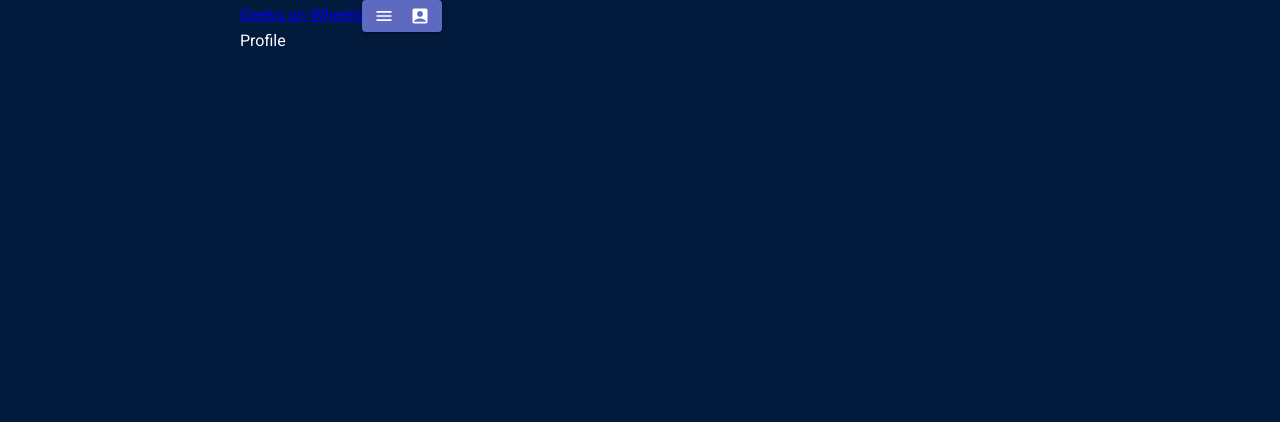
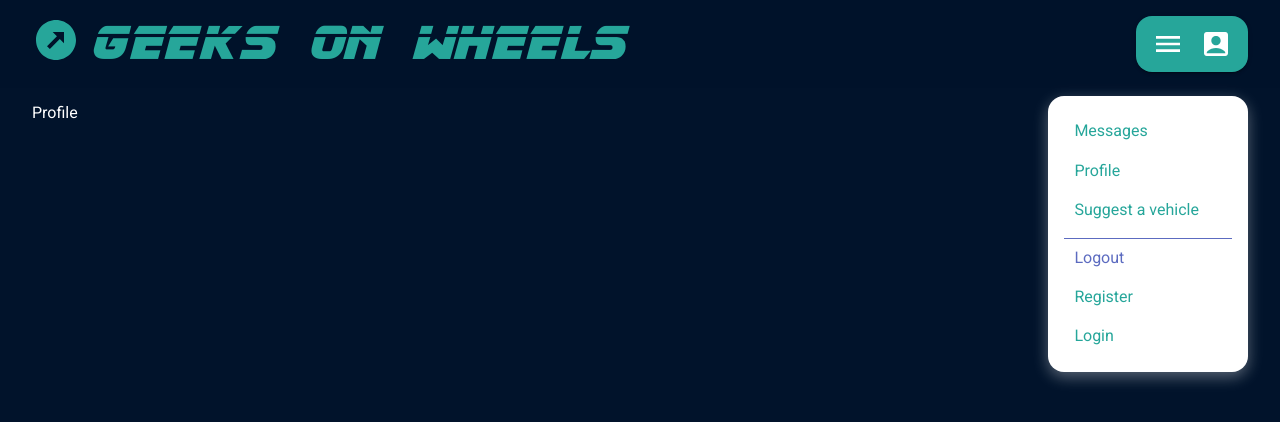
Before and after one commit to wi1dcode/hack2paris, a React (Create React App) app in the folder frontend/: page /profile in a window 1280 px wide. Both pictures are taken after a click on the button "MENU CONNEXION". Shown: the top 422 px of the page. Built offline with nearby package versions, Linux system fonts and the light colour scheme.

Commit message:
header styles and toggle menu

```diff
--- a/frontend/src/components/ConnexionPanel.jsx
+++ b/frontend/src/components/ConnexionPanel.jsx
@@ -1,36 +1,45 @@
+import React from "react";
 import { Link } from "react-router-dom";
-import { Button } from "react";
 
 function logout() {
     localStorage.clear();
+    //setIsLogged(false);
+};
+function closeMenu() {
+  let panelMenu = document.querySelector('.header__panel');
+  panelMenu.classList.toggle("opened");
 };
 
 function ConnexionPanel() {
   return (
-      <div  className="header__panel">
-        <ul className="header__offline">
-          <li className="header__item">
-            <Link to="/register" className="header__link">Register</Link>
-          </li>
-          <li className="header__item">
-            <Link to="/login" className="header__link">Login</Link>
-          </li>
-          <li className="header__item">
-            <Link to="/suggest" className="header__link">Suggest a vehicle</Link>
-          </li>
-        </ul>
-        <ul className="header__online">
-          <li className="header__item">
-              <Link to="/messages" className="header__link">Messages</Link>
+    <div  className="header__panel">
+        {/* {isLogged ? */}
+          <ul className="header__online">
+            <li className="header__item">
+                <Link to="/messages" className="header__link" onClick={closeMenu}>Messages</Link>
+              </li>
+              <li className="header__item">
+                <Link to="/profile" className="header__link" onClick={closeMenu}>Profile</Link>
+              </li>
+              <li className="header__item">
+                <Link to="/suggest" className="header__link" onClick={closeMenu}>Suggest a vehicle</Link>
+              </li>
+              <li className="header__item header__item--button">
+                <button className="header__logout" type="button" onClick={logout}>Logout</button>
+              </li>
+          </ul>
+        {/* : */}
+          <ul className="header__offline">
+            <li className="header__item">
+              <Link to="/register" className="header__link" onClick={closeMenu}>Register</Link>
             </li>
             <li className="header__item">
-              <Link to="/profile" className="header__link">Profile</Link>
+              <Link to="/login" className="header__link" onClick={closeMenu}>Login</Link>
             </li>
-            <li className="header__item">
-              <Button className="header__logout" onClick={logout}>Logout</Button>
-            </li>
-        </ul>
-      </div>
+          </ul>
+        {/* } */}
+
+    </div>
   );
 }
 
--- a/frontend/src/components/Header.jsx
+++ b/frontend/src/components/Header.jsx
@@ -1,17 +1,34 @@
+import React from "react";
 import { Link } from "react-router-dom";
 import Button from '@mui/material/Button';
 import MenuIcon from '@mui/icons-material/Menu';
 import AccountBoxIcon from '@mui/icons-material/AccountBox';
-//import ConnexionPanel from "./ConnexionPanel";
+//import AnimationIcon from '@mui/icons-material/Animation';
+import OutboundIcon from '@mui/icons-material/Outbound';
+import ConnexionPanel from "./ConnexionPanel";
+
+function handlerMenu(){
+  let panelMenu = document.querySelector('.header__panel');
+  panelMenu.classList.toggle("opened");
+}
 
 function Header() {
   return (
     <header connexion="connexion" className="header">
-      <Link to="/home" className="header__title">Geeks on Wheels</Link>
-      <Button className="header__menu" variant="contained" startIcon={<MenuIcon />} endIcon={<AccountBoxIcon />} >
-        <span className="srOnly">Menu Connexion</span>
+      <Link to="/home" className="header__title">
+        <OutboundIcon />
+        <span>Geeks on Wheels</span>
+      </Link>
+      <Button
+        className="header__menu"
+        variant="contained"
+        startIcon={<MenuIcon fontSize="large" />}
+        endIcon={<AccountBoxIcon fontSize="large" />}
+        onClick={handlerMenu}
+        >
+          <span className="srOnly">Menu Connexion</span>
       </Button>
-      {/* <ConnexionPanel status="status"/> */}
+      <ConnexionPanel />
     </header>
   );
 }
--- a/frontend/src/services/theme.js
+++ b/frontend/src/services/theme.js
@@ -3,15 +3,15 @@ import { createTheme } from "@mui/material/styles";
 const theme = createTheme({
   palette: {
     primary: { //blue
+      dark: "#1a746b",
+      main: "#26a69a",
+      light: "#51b7ae",
+      contrastText: "#FFFFFF",
+    },
+    secondary: { //green
       dark: "#404a86",
       main: "#5c6bc0",
       light: "#7c88cc",
-      contrastText: "#FFFFFF",
-    },
-    secondary: { //green
-      dark: "#1a746b",
-      main: "#26a69a",
-      light: "#51b7ae",
       contrastText: "#FFFFFF",
     },
     custom: {
--- a/frontend/src/styles/components/_header.scss
+++ b/frontend/src/styles/components/_header.scss
@@ -0,0 +1,127 @@
+@keyframes rotation {
+    0% {
+        transform: rotate(0deg);
+    }
+    25% {
+        transform: rotate(5deg);
+    }
+    50% {
+        transform: rotate(0deg);
+    }
+    75% {
+        transform: rotate(-5deg);
+    }
+    100% {
+        transform: rotate(0deg);
+    }
+}
+
+.header{
+    position: relative;
+    padding: 1rem 2rem;
+    background-color: rgba(1, 19, 43, 0.5);
+    display: flex;
+    justify-content: space-between;
+
+    a{
+        text-decoration: none;
+    }
+
+    &__title{
+        color: $primaryMain;
+
+        svg, span{
+            display: inline-block;
+            vertical-align: top;
+            font-size: 3rem;
+        }
+        span{
+            font-family: $fontLogo;
+            padding: 0 0.75rem;
+        }
+    }
+
+    button.header__menu{
+        padding: 0.75rem 1.25rem;
+        border-radius : 1rem;
+
+        svg{
+            font-size: 2rem;
+        }
+    }
+
+    &__panel{
+        position: absolute;
+        right: 2rem;
+        top: 6rem;
+        z-index: 100;
+        width: 200px;
+        background-color: white;
+        border-radius: 1rem;
+        box-shadow: $shadow;
+        opacity: 0;
+        height: 0;
+        overflow: hidden;
+        transition: opacity 2s ease-out, height 0.1s linear 2s;
+
+        &.opened{
+            opacity: 1;
+            height: auto;
+            padding: 1rem;
+            animation: rotation 1s 1 linear;
+        }
+
+        ul{
+            @include ulBullet();
+
+            .header__item{
+
+                a{
+                    color: $primaryMain;
+                }
+
+                button{
+                    color: $secondaryMain;
+                    background-color: transparent;
+                }
+
+                &:hover{
+                    border-radius: 1rem;
+                    background-color: $primaryMain;
+
+                    a, button{
+                        color: $primaryContrast;
+                    }
+
+                    + .header__item--button{
+                        border-color: transparent;
+                    }
+                }
+
+                &--button{
+                    margin-top: 0.5rem;
+                    border-top: 1px solid $secondaryMain;
+
+                    &:hover{
+                        background-color: $secondaryMain;
+                    }
+                }
+            }
+
+            a, button{
+                display: block;
+                padding: 0.65rem;
+            }
+
+            a{
+                color: $primaryMain;
+            }
+
+            button{
+                width: 100%;
+                text-align: left;
+            }
+        }
+
+    }
+}
--- a/frontend/src/styles/elements/_container.scss
+++ b/frontend/src/styles/elements/_container.scss
@@ -1,10 +1,3 @@
-.main{
-    padding: 0 1rem 1rem;
-
-    &--form{
-        min-height: calc(100vh - 105px);
-    }
-    &--nav{
-        min-height: calc(100vh - 171px);
-    }
+main{
+    padding: 1rem 2rem;
 }
--- a/frontend/src/styles/generic/_base.scss
+++ b/frontend/src/styles/generic/_base.scss
@@ -18,16 +18,14 @@ html {
     position: relative;
     color : $secondaryContrast;
     background-color: $customMain;
-    width: 100%;
-    max-width: 800px;
-    margin: 0 auto;
+    background-color: linear-gradient(180deg, rgba(1,19,43,1) 0%, rgba(1,19,43,1) 20%, rgba(33,44,108,1) 90%, rgba(64,74,134,1) 100%);
   }
 
   h1,
   h2,
   h3 {
     font-family: "Vanadine", "Space Mono", monospace, sans-serif;
-    //font-weight: normal;
+    font-weight: bold;
   }
 
   /* Button */
--- a/frontend/src/styles/settings/_fonts.scss
+++ b/frontend/src/styles/settings/_fonts.scss
@@ -1,9 +1,17 @@
-/*
 @font-face {
-    font-family: "Vanadine";
-    src: url("/fonts/vanadine_bold-webfont.woff2") format("woff2"),
-        url("/fonts/vanadine_bold-webfont.woff") format("woff");
+    font-family: 'vanadinebold';
+    src: url('../../../public/fonts/vanadine_bold-webfont.woff2') format('woff2'),
+         url('../../../public/fonts/vanadine_bold-webfont.woff') format('woff');
     font-weight: normal;
     font-style: normal;
+
 }
-*/
+
+@font-face {
+    font-family: 'blade_runner_movie_fontRg';
+    src: url('../../../public/fonts/bladrmf_-webfont.woff2') format('woff2'),
+         url('../../../public/fonts/bladrmf_-webfont.woff') format('woff');
+    font-weight: normal;
+    font-style: normal;
+
+}
--- a/frontend/src/styles/settings/_variables.scss
+++ b/frontend/src/styles/settings/_variables.scss
@@ -1,16 +1,17 @@
 // COLORS
-$primaryDark: #404a86; // dark blue
-$primaryMain: #5c6bc0; // blue
-$primaryLight: #7c88cc;  // light blue
+$primaryDark: #1a746b; // dark green
+$primaryMain: #26a69a;  // green
+$primaryLight: #51b7ae; // light green
 $primaryContrast: #FFFFFF; // white
-$secondaryDark: #1a746b; // dark green
-$secondaryMain: #26a69a;  // green
-$secondaryLight: #51b7ae; // light green
+$secondaryDark:  #404a86; // dark blue
+$secondaryMain:  #5c6bc0; // blue
+$secondaryLight:  #7c88cc;  // light blue
 $secondaryContrast: #FFFFFF; // white
-$customMain: #021b3d; // navy background
+$customMain: #01132b; // navy background
 $customContrast: #FFFFFF; // white
 
 // FONTS
+$fontLogo: "blade_runner_movie_fontRg", "Vanadine", monospace, sans-serif !default;
 $fontTitle: "Vanadine", 'Space Mono', monospace, sans-serif !default;
 $fontText: "Roboto", Arial, Helvetica, sans-serif !default;
 
@@ -21,3 +22,5 @@ $textMD: 1.5rem; // 24px
 $textLG: 2rem; // 32px
 $textXL: 3rem; // 48px
 $textXXL: 4rem; // 64px
+
+$shadow: rgba(255,255, 255, 0.35) 0px 5px 15px;
```
Also changed, not shown: frontend/public/fonts/bladrmf_-webfont.woff (added), frontend/public/fonts/bladrmf_-webfont.woff2 (added).
